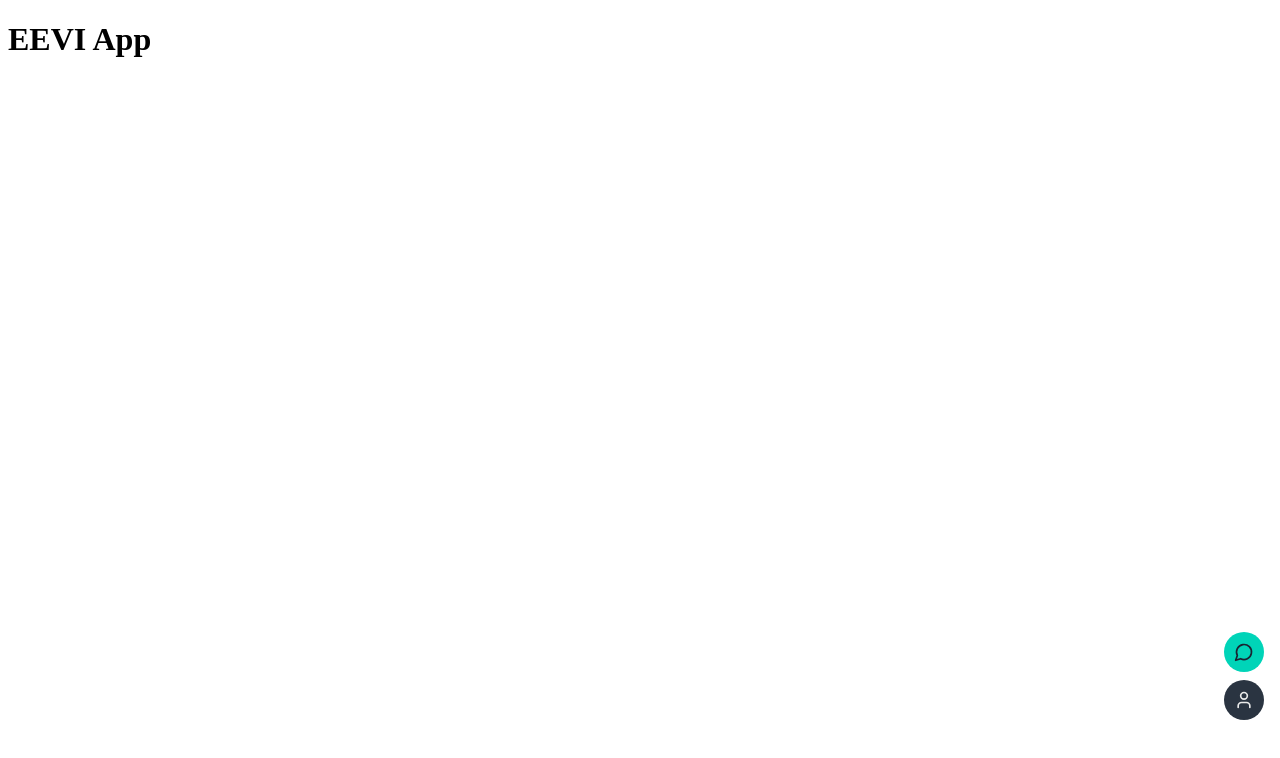
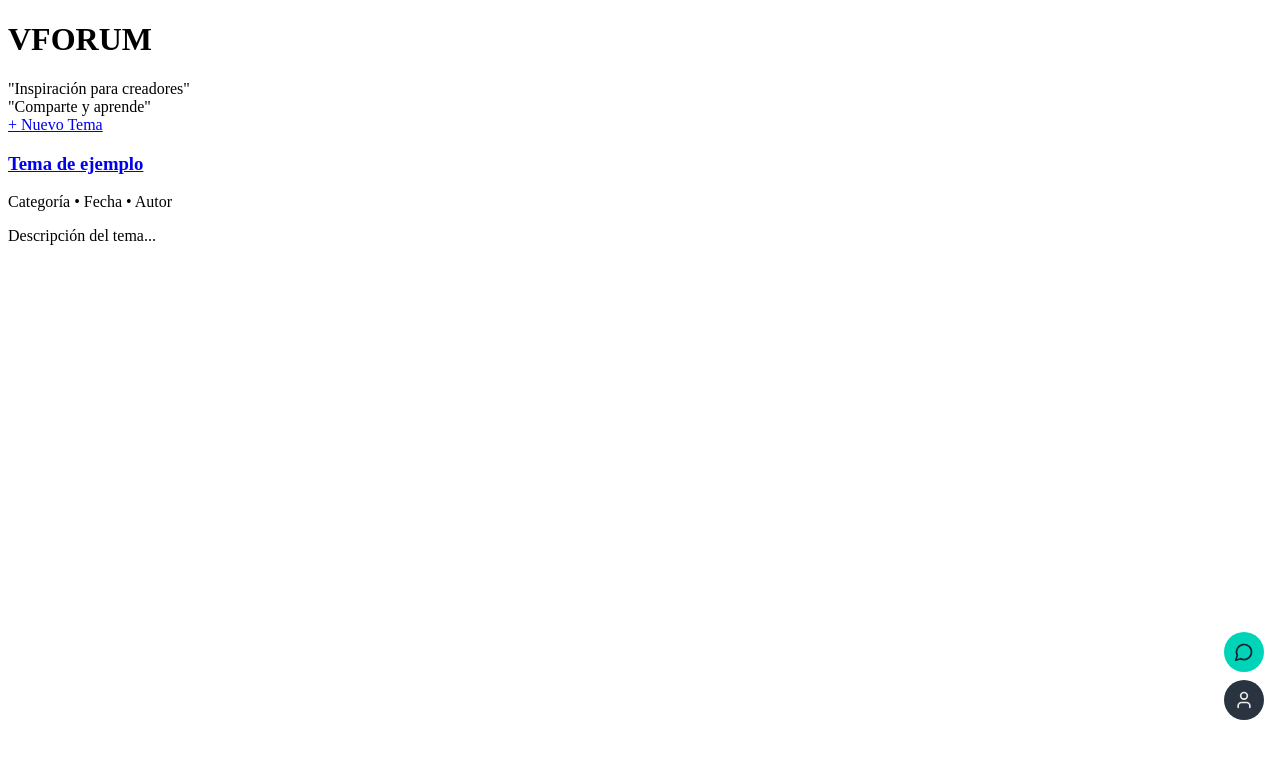
Before and after one commit to dbastias37/EEVI_Verit-, a React (Vite) app: page / in a window 1280 px wide. Shown: the top 758 px of the page. Built offline with nearby package versions, Linux system fonts and the light colour scheme; no server answers.

Commit message:
feat: restore forum home inside React layout

```diff
--- a/src/App.jsx
+++ b/src/App.jsx
@@ -1,16 +1,17 @@
 import React, { useState } from 'react';
+import Home from './pages/Home.jsx';
 import { ChatModal, UserNavPanel } from './components/eeviChat';
 
-function App() {
+export default function App() {
   const [isChatOpen, setIsChatOpen] = useState(false);
 
   return (
-    <div className="App">
-      <h1>EEVI App</h1>
+    <>
+      <Home />
+
+      {/* flotantes, sin tocar */}
       <UserNavPanel onOpenChat={() => setIsChatOpen(true)} />
       <ChatModal isOpen={isChatOpen} onClose={() => setIsChatOpen(false)} />
-    </div>
+    </>
   );
 }
-
-export default App;
--- /dev/null
+++ b/src/pages/Home.jsx
@@ -0,0 +1,23 @@
+import React from 'react';
+export default function Home() {
+  return (
+    <main className="p-6">
+      {/*  \u2B07\uFE0F  pega aquí el markup original del foro  \u2B07\uFE0F */}
+      <h1 className="vforum-title">VFORUM</h1>
+      <section className="quote-slider">
+        <div className="quote-slide">"Inspiración para creadores"</div>
+        <div className="quote-slide">"Comparte y aprende"</div>
+      </section>
+      <div className="sticky-new-topic top">
+        <a href="#" className="btn-new-topic">+ Nuevo Tema</a>
+      </div>
+      <div className="topic-list">
+        <div className="topic-card">
+          <h3><a href="#">Tema de ejemplo</a></h3>
+          <p className="topic-meta">Categoría • Fecha • Autor</p>
+          <p>Descripción del tema...</p>
+        </div>
+      </div>
+    </main>
+  );
+}
```
